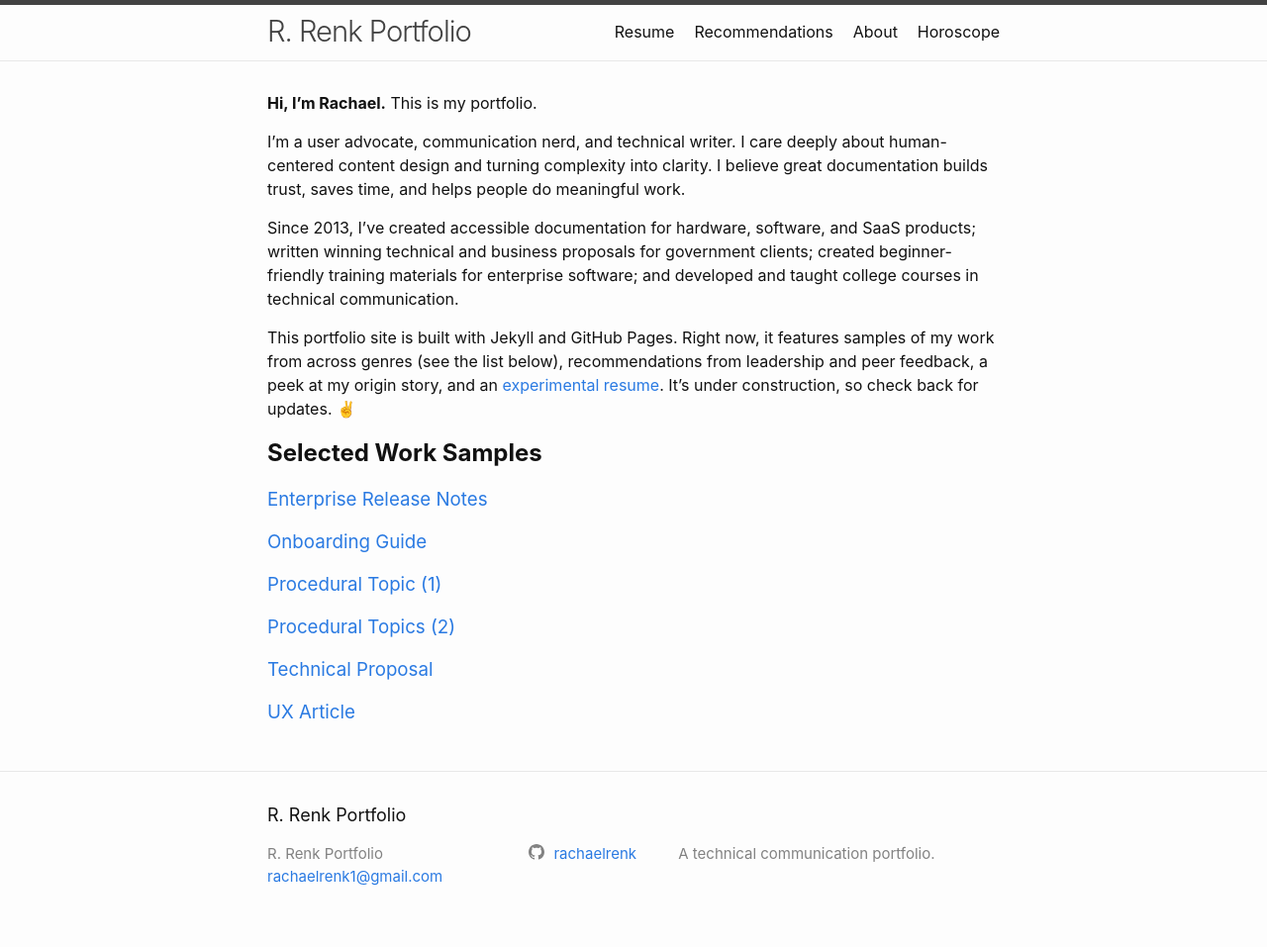
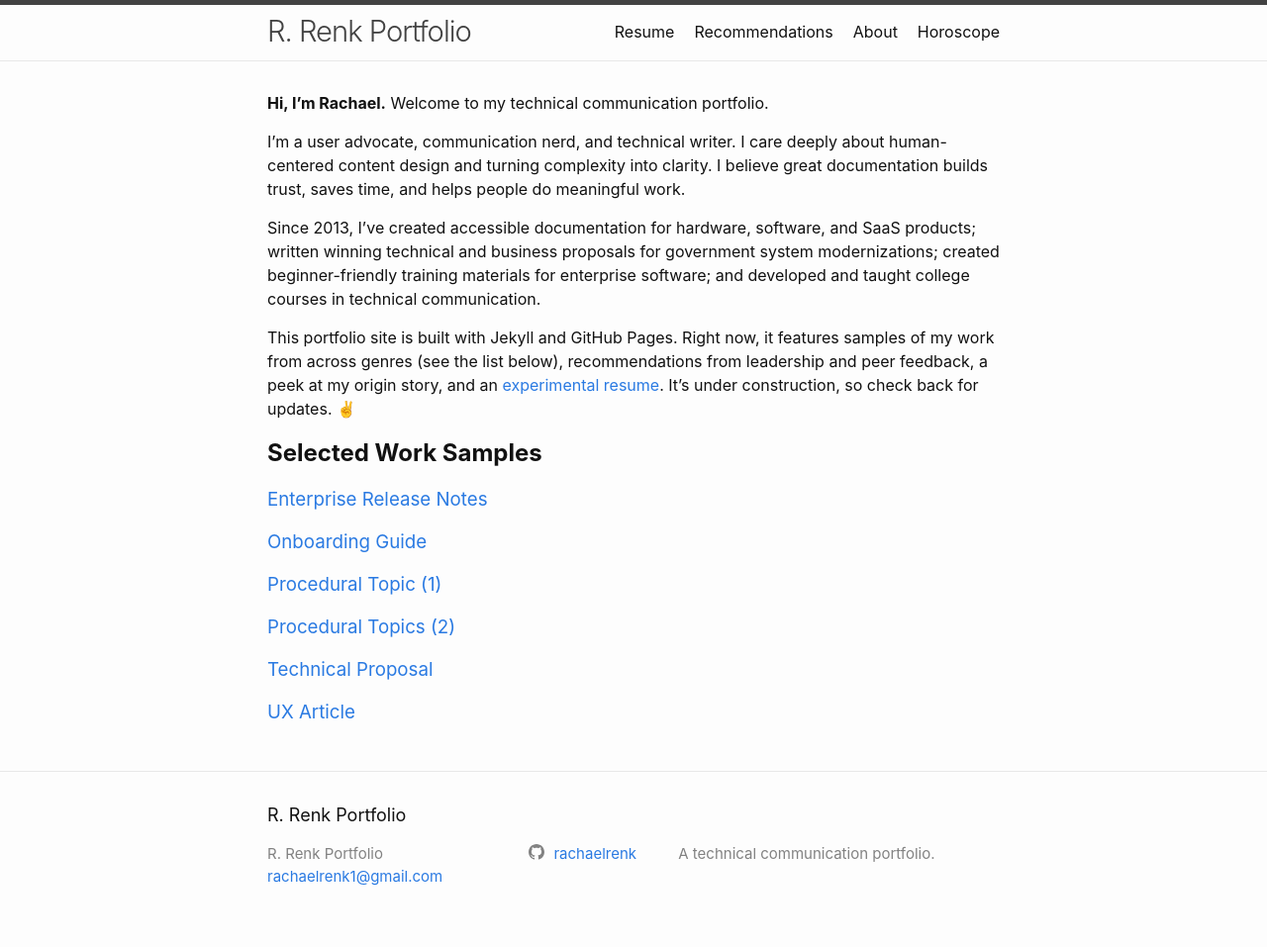
Before and after one commit to rachaelrenk/rachaelrenk.github.io, a Jekyll site: the page built from docs/index.markdown, in a window 1280 px wide. Shown: the whole page at 99% size. Built offline with Jekyll 4.4.1, drawn with Linux system fonts in a browser that asks for light colours.

Commit message:
Update index.markdown

```diff
--- a/docs/index.markdown
+++ b/docs/index.markdown
@@ -7,11 +7,11 @@ title:
 order: 1
 ---
 
-**Hi, I'm Rachael.** This is my portfolio.
+**Hi, I'm Rachael.** Welcome to my technical communication portfolio.
 
 I’m a user advocate, communication nerd, and technical writer. I care deeply about human-centered content design and turning complexity into clarity. I believe great documentation builds trust, saves time, and helps people do meaningful work.
 
-Since 2013, I’ve created accessible documentation for hardware, software, and SaaS products; written winning technical and business proposals for government clients; created beginner-friendly training materials for enterprise software; and developed and taught college courses in technical communication.
+Since 2013, I’ve created accessible documentation for hardware, software, and SaaS products; written winning technical and business proposals for government system modernizations; created beginner-friendly training materials for enterprise software; and developed and taught college courses in technical communication.
 
 This portfolio site is built with Jekyll and GitHub Pages. Right now, it features samples of my work from across genres (see the list below), recommendations from leadership and peer feedback, a peek at my origin story, and an [experimental resume](/resume/). It's under construction, so check back for updates. ✌️
 
```
